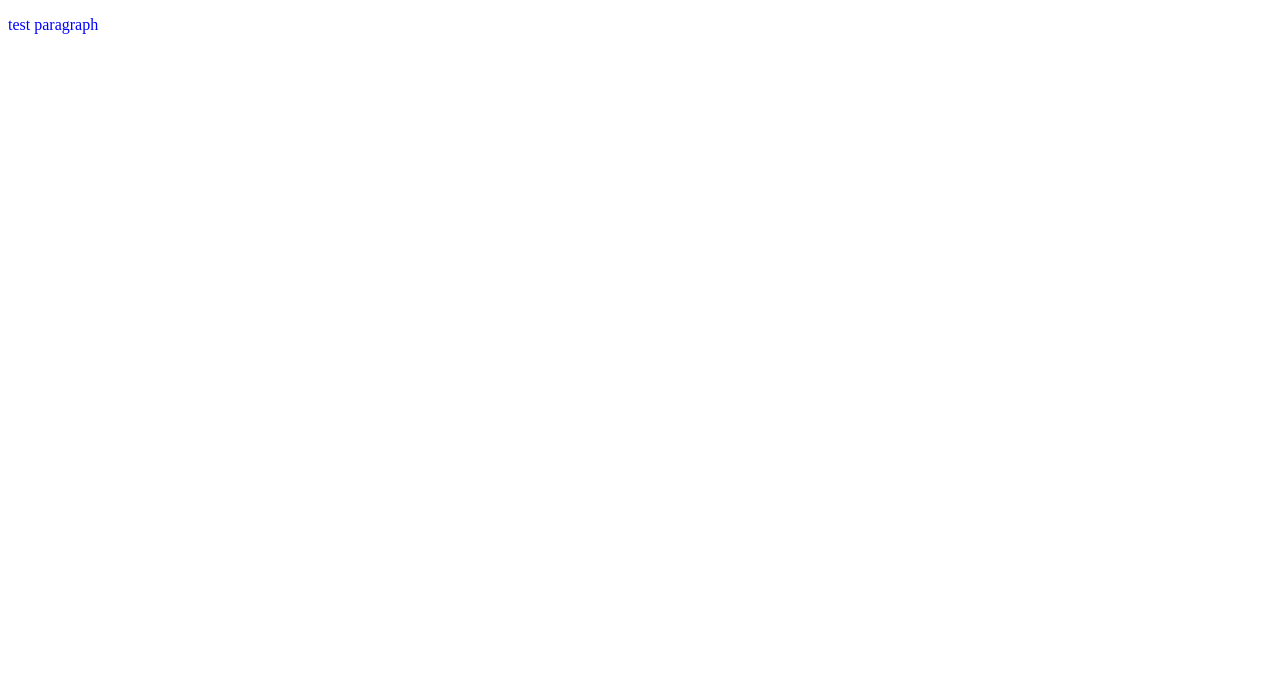
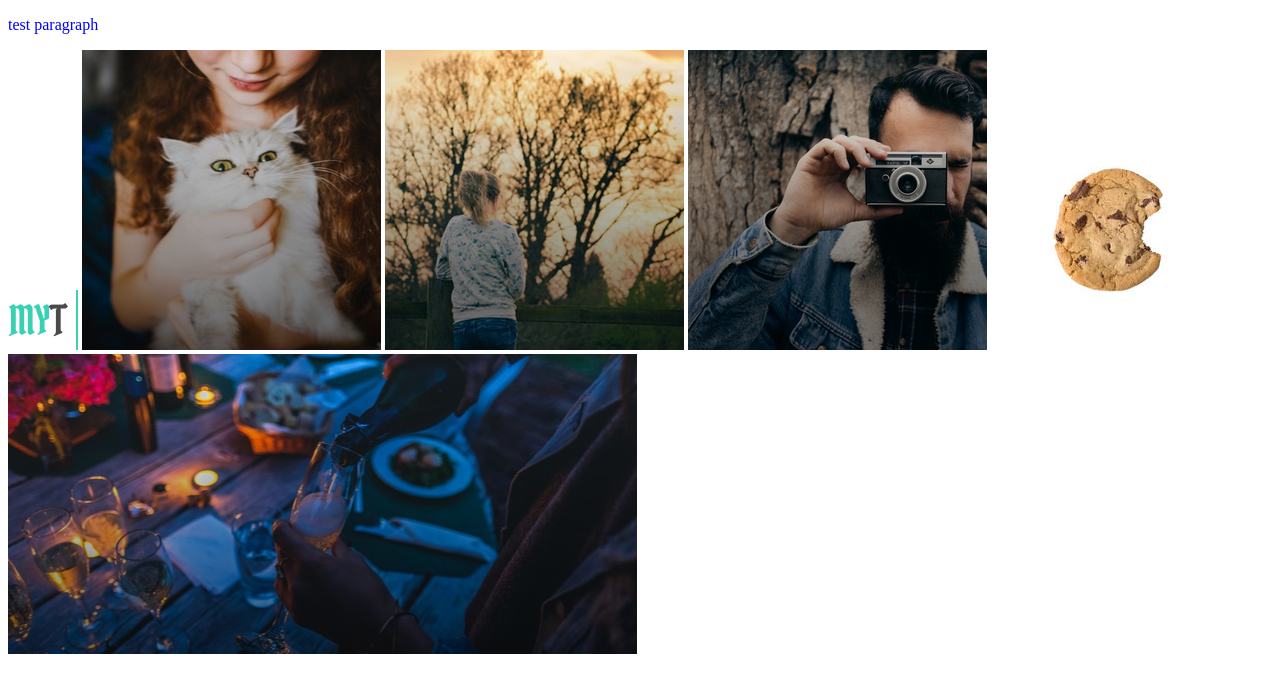
Before and after one commit to DeltaJohn/My_Times, a plain HTML site: page index.html in a window 1280 px wide. Drawn offline with Linux system fonts and the light colour scheme.

Commit message:
add images to resources and prove link properly in html

```diff
--- a/index.html
+++ b/index.html
@@ -7,6 +7,12 @@
   </head>
   <body>
     <p>test paragraph</p>
+    <img src="./resources/img-myt-logo.jpg">
+    <img src="./resources/img-story-1.png">
+    <img src="./resources/img-story-2.png">
+    <img src="./resources/img-story-3.png">
+    <img src="./resources/img-news-bite.png">
+    <img src="./resources/img-story-main.png">
 
   </body>
 </html>
```
Also changed, not shown: resources/img-myt-logo.jpg (added), resources/img-news-bite.png (added), resources/img-story-1.png (added), resources/img-story-2.png (added), resources/img-story-3.png (added), resources/img-story-main.png (added).
